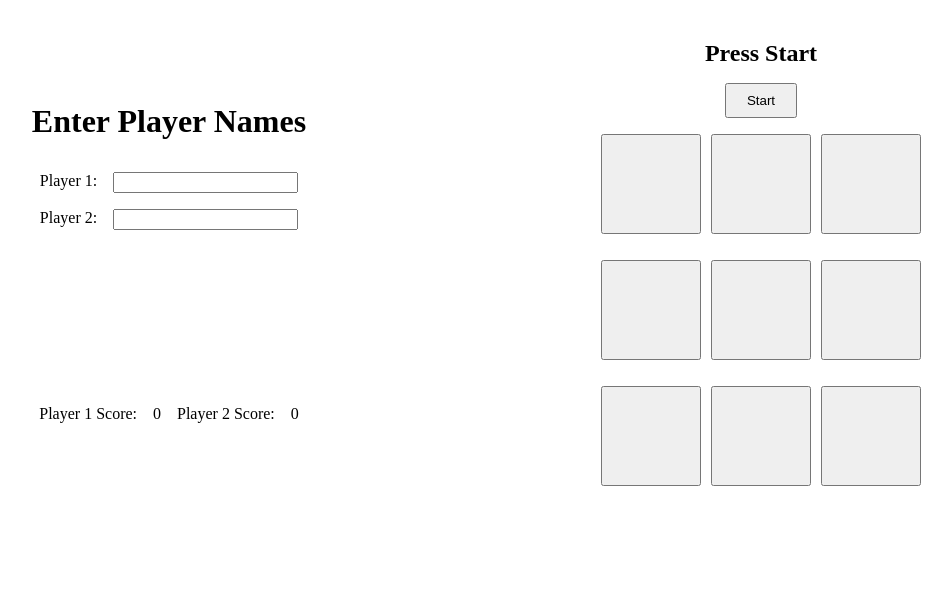
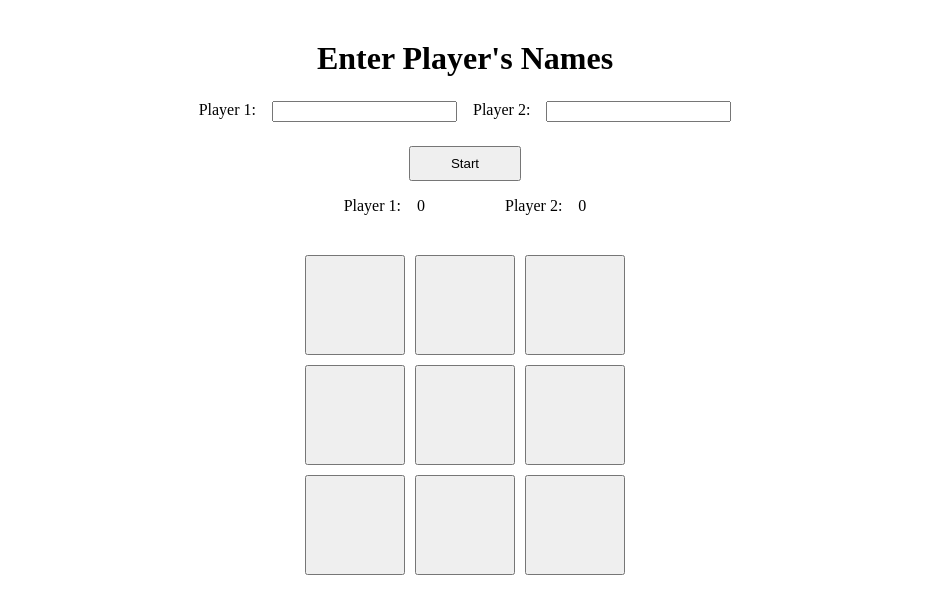
Before and after one commit to wolfSkullCave/tic-tac-toe-js, a website with bundled scripts: page index.html in a window 1280 px wide. Shown: the whole page, without its empty margins (175-1127 px from the left). Built offline with nearby package versions, Linux system fonts and the light colour scheme.

Commit message:
Updated layout and styling. Added player names(from input) to score label

```diff
--- a/index.html
+++ b/index.html
@@ -14,7 +14,7 @@
   <body>
     <div class="wrapper">
       <div class="box1">
-        <h1>Enter player names</h1>
+        <h1 id="turn-text">Enter player's names</h1>
         <form action="" class="playerForm">
           <label for="player1Name">Player 1: </label>
           <input type="text" name="player1Name" id="player1Name" />
@@ -24,16 +24,14 @@
       </div>
 
       <div class="box2 scoreBoard">
-        <p id="p1Label">Player 1 Score:</p>
+        <button id="startBtn" type="reset">Start</button>
+        <p id="p1Label">Player 1:</p>
         <p id="p1Score">0</p>
-        <p id="p1Label">Player 2 Score:</p>
+        <p id="p2Label">Player 2:</p>
         <p id="p2Score">0</p>
       </div>
 
       <div class="box3">
-        <h2 id="turn-text">Press Start</h2>
-        <button id="startBtn" type="reset">Start</button>
-
         <div class="board">
           <button class="cell" data-row="0" data-col="0"></button
           ><button class="cell" data-row="0" data-col="1"></button
--- a/script.js
+++ b/script.js
@@ -228,6 +228,11 @@ function updateScore() {
 
   p1Score.textContent = player.one.wins;
   p2Score.textContent = player.two.wins;
+
+  const p1Label = document.getElementById("p1Label");
+  const p2Label = document.getElementById("p2Label");
+  p1Label.innerHTML = `${player.one.name}: `;
+  p2Label.textContent = player.two.name;
 }
 
 // GUI tests
@@ -235,11 +240,7 @@ const startBtn = document.getElementById("startBtn");
 startBtn.addEventListener("click", () => {
   getPlayerNames();
   updateScore();
-  player.getNames();
+  // player.getNames();
   activateBoard();
   resetGame();
 });
-
-function print(txt) {
-  console.log(txt);
-}
--- a/style.css
+++ b/style.css
@@ -1,3 +1,34 @@
+/* Layouts */
+
+.wrapper {
+    width: 90vw;
+    margin: 5vh auto;
+    display: grid;
+    grid-template-columns: 1fr;
+    align-items: center;
+    justify-items: center;
+    gap: 1.5rem;
+}
+
+.box1 {
+    text-align: center;
+}
+
+.box2 {
+    display: grid;
+    grid-template-columns: repeat(4, auto);
+    text-align: center;
+    justify-items: center;
+    /* margin: 1rem; */
+    column-gap: 1rem;
+}
+
+.box3 {
+    text-align: center;
+}
+
+
+
 /* Components */
 
 #turn-display {
@@ -12,67 +43,34 @@
     font-size: 4rem;
 }
 
-button {
-    padding: 8px 20px;
-    margin-bottom: 1rem;
+#startBtn {
+    padding: 0.5rem 2.5rem;
 }
 
 h1,
 h2,
 h3 {
     text-transform: capitalize;
-    margin: 0 0 1rem;
+    margin: 0 0 1.5rem;
 }
 
 
 
-/* Layouts */
-
-.wrapper {
-    width: 90vw;
-    margin: 5vh auto;
+form.playerForm {
     display: grid;
-    grid-template-columns: 1fr 1fr;
-    grid-template-rows: repeat(2, auto);
-    align-items: center;
-    justify-items: center;
-    gap: 2rem;
+    grid-template-columns: repeat(4, auto);
+    column-gap: 1rem;
+    margin-top: 1rem;
 }
 
-.box1 {
-    display: grid;
-    justify-items: center;
-    gap: 1rem;
-    text-align: center;
-}
-
-/* .box2 {
-    grid-row: 1/2;
-} */
-
-.box3 {
-    grid-column: 2/3;
-    grid-row: 1/3;
-    text-align: center;
-}
-
-.scoreBoard {
-    display: grid;
-    grid-template-columns: repeat(4, auto);
-    grid-template-rows: repeat(2, auto);
-    text-align: center;
-    column-gap: 1rem;
-}
-
-.scoreBoard #turn-text {
+.scoreBoard button {
     grid-column: 1/5;
 }
 
-.playerForm {
-    display: grid;
-    grid-template-columns: auto auto;
-    gap: 1rem;
+#p1Score {
+    margin-right: 4rem;
 }
+
 
 .board {
     display: grid;
```
